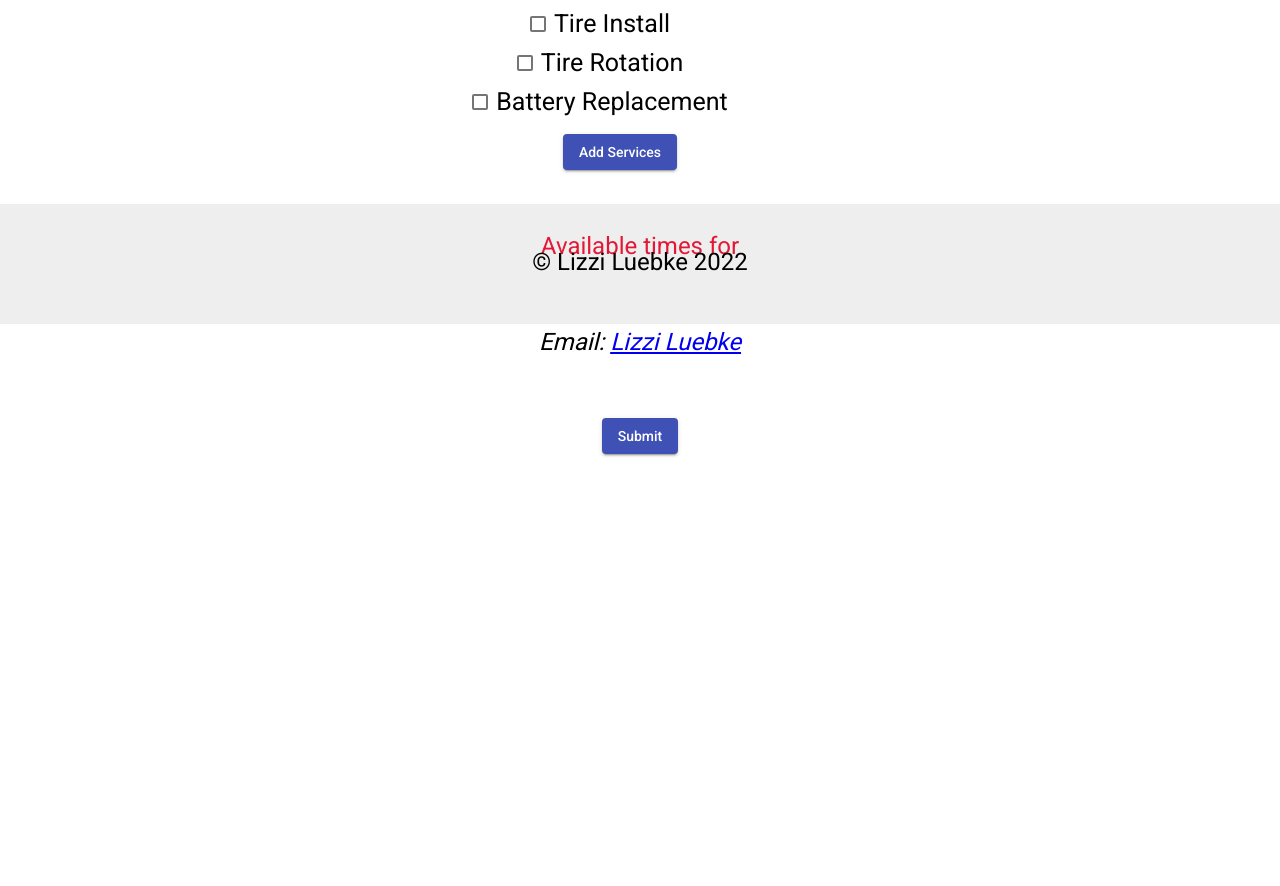
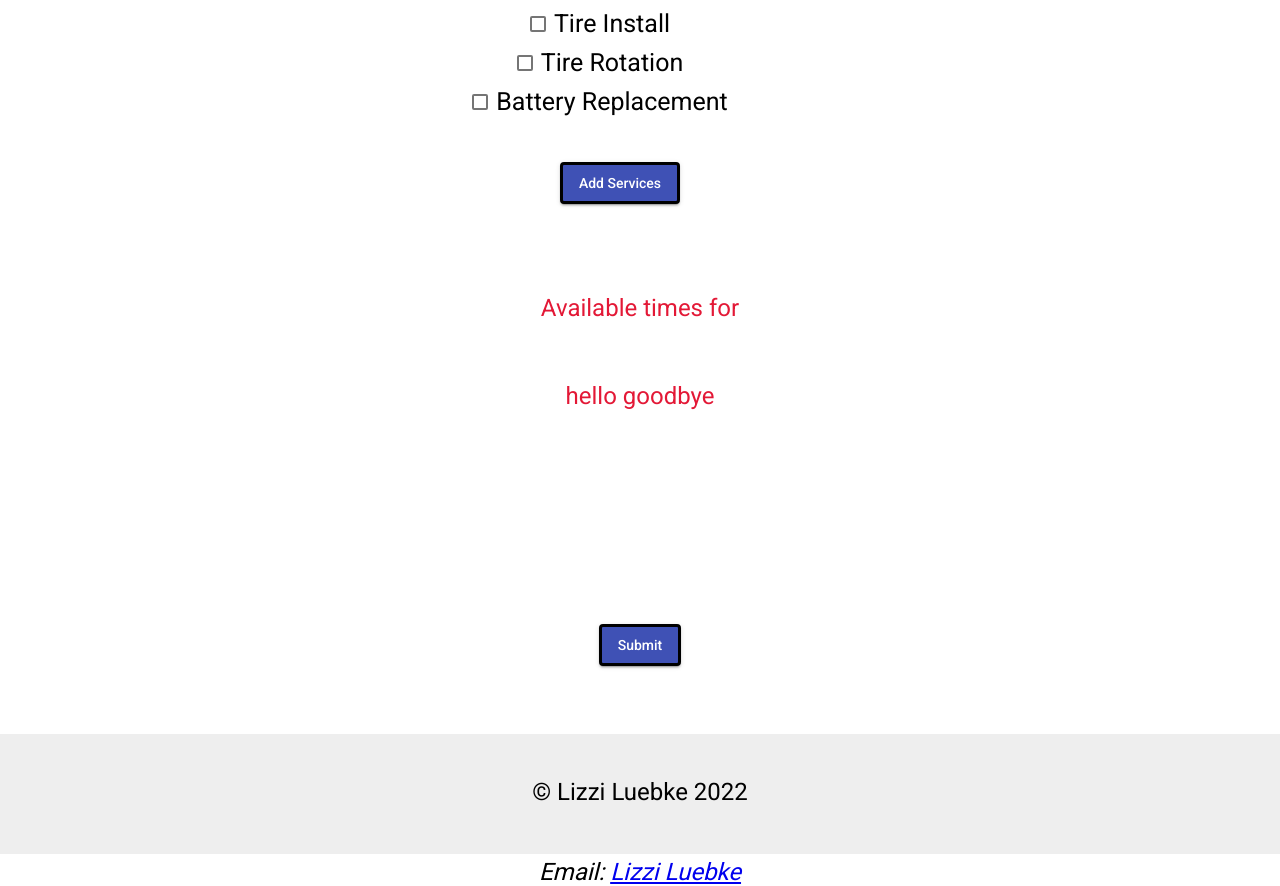
Before and after one commit to lizziluebke/cal-app, an Angular app: page /date in a window 1280 px wide. Shown: the part 700-1586 px from the top of the page. Before the commit the page ends 1154 px from the top, so only its background shows below. Built offline with nearby package versions, Linux system fonts and the light colour scheme; what ngdatecalendar would draw is missing.

Commit message:
9/7 changes

```diff
--- a/src/app/app.component.css
+++ b/src/app/app.component.css
@@ -22,3 +22,10 @@ h1 {
 footer {
   background-color: black;
 }
+
+.flex-wrapper {
+  display: flex;
+  min-height: 100vh;
+  flex-direction: column;
+  justify-content: space-between;
+}
--- a/src/app/app.component.html
+++ b/src/app/app.component.html
@@ -1,7 +1,6 @@
 
 
 
-<div class="flex-wrapper">
 
 
     <mat-toolbar id="toolbar" color="primary">
@@ -11,7 +10,6 @@
       </button>
     </mat-toolbar>
 
-  </div>
 
 
 
--- a/src/app/date/date.component.css
+++ b/src/app/date/date.component.css
@@ -1,6 +1,7 @@
 body {
   background-color: white;
   text-align: center;
+
 }
 
 
@@ -134,3 +135,35 @@ footer {
 p {
   padding: 2em;
 }
+
+button {
+  margin: 2em;
+  background-color: blue;
+  border: solid black 3px;
+  color: white;
+
+  justify-content: center;
+
+}
+
+.flex-wrapper {
+  display: flex;
+  min-height: 100vh;
+  flex-direction: column;
+  justify-content: space-between;
+}
+
+
+
+.container {
+  display: flex;
+  flex-direction: column;
+  column-count: 4;
+}
+
+#timeButtons {
+  height: 50px;
+  column-width: 40px;
+
+
+}
--- a/src/app/date/date.component.html
+++ b/src/app/date/date.component.html
@@ -3,6 +3,7 @@
 <!-- <head>
   <meta name="viewport" content="width=device-width, initial-scale=1.0">
 </head> -->
+<div class="flex-wrapper">
 
   <body>
     <!-- <div class="services"  >
@@ -45,6 +46,7 @@
             *ngFor="let s of services"
         >
             {{ s }}
+
             <br>
 
           </mat-checkbox>
@@ -59,14 +61,45 @@
       <br><br>
 
 
-      <div
+      <div class="container">
+      <div id="timeButtons"
+
+
          *ngFor="let o of openings">
-    <button
-        (click)="dateChecker(selected)"
+
+
+
+    <button mat-raised-button color="white"
+
+
+        (click)="captureTimeValue($event)"
+
     >
-        {{ o }}
+
+         {{ o }}
+
+
+
+
     </button>
+
+
   </div>
+
+</div>
+
+  <h1>hello {{ timeSlot }} goodbye</h1>
+  <p>{{ timeSlot }}</p>
+
+
+    <!-- <div
+      *ngFor="let t of timeSlot">
+    <h1>
+
+  </h1>
+    </div> -->
+
+
 
 
 
@@ -77,6 +110,7 @@
 
       <!-- </div> -->
       </body>
+      <div class="footer">
 
       <br><br>
       <footer>
@@ -86,3 +120,5 @@
           <a href="mailto:eluebke@costco.com"> Lizzi Luebke</a>
         </address>
       </footer>
+    </div>
+    </div>
--- a/src/app/date/date.component.ts
+++ b/src/app/date/date.component.ts
@@ -3,7 +3,7 @@
 
 import { Component, OnInit } from '@angular/core';
 import { getAppointmentService } from '../services/getAppointments.service';
-import { Observable } from 'rxjs';
+import { Observable, timeInterval } from 'rxjs';
 import { Injectable } from '@angular/core';
 import { HttpClient } from '@angular/common/http';
 import { MatButton } from '@angular/material/button';
@@ -22,6 +22,9 @@ export class DateComponent implements OnInit {
   selected: any;
   getAppointmentService: any;
   openings: string[] = [];
+  timeSlot: any[] = [];
+  text: string[] = [];
+
 
 
   constructor(private http: HttpClient, private appointmentService : getAppointmentService) { }
@@ -42,6 +45,8 @@ export class DateComponent implements OnInit {
   }
 
 
+
+
    dateConverter (date: string) {
     let dateSTR = JSON.stringify(date);
     return dateSTR;
@@ -50,32 +55,51 @@ export class DateComponent implements OnInit {
    async dateChecker (date: string) {
       const formattedDate = this.dateConverter(date);
       let formattedSTR =  JSON.stringify(date);
+
       let formattedJSON = JSON.parse(formattedSTR);
+
       let search = '-';
       let replace = '';
       let res = formattedSTR.split(search).join(replace);
       console.log(res.substring(1,9));
       let dateResult = res.substring(1,9);
       let finalResult = this.appointmentService.getAppointments(dateResult, "1", "30");
+
       finalResult.forEach((xyz) => {
         // let openings =  xyz.appointmentSlots[dateResult] // dateResult is a string
         // forEach(openings)
         // button
           //console.log(xyz.appointmentSlots[dateResult][40].startTimestamp);
           let openings = xyz.appointmentSlots[dateResult];
-          let openingCount = openings.length;
-          console.log(openingCount.toString().substring(1,9));
-          console.log(openings.toString().substring(1,9));  // this is what I want to print!!
+         let openingCount = openings.length;
+          //console.log(openingCount.toString().substring(1,9));
+         // console.log(openings.toString().substring(1,9));  // this is what I want to print!!
 
               for ( let i = 0; i < openingCount; i++) {
                // if (openings[i].appointmentSlots > 0) // then show button, if 0 then skip
-                  this.openings[i] = openings[i].startTimestamp;
 
-                  console.log(openings[i].startTimestamp);
+                  // let times = new Date(openings[i].startTimestamp);
+                  // let formattedTimes = times | date: 'shortTime';
+                  const time = new Date(openings[i].startTimestamp);
+                  this.openings[i] = time.toLocaleTimeString('en-US');
               }
       });
         return finalResult;
 }
 
+captureTimeValue(event: any) {
+  let timeSlot = event.srcElement.textContent;
+  console.log(timeSlot);
+  return timeSlot;
+
+
+
 
 }
+
+
+
+
+
+
+}
--- a/src/app/home/home.component.html
+++ b/src/app/home/home.component.html
@@ -2,6 +2,10 @@
   <meta name="viewport" content="width=device-width, initial-scale=1.0">
   <link rel="stylesheet" href="home.component.css">
 </head>
+
+<div class="flex-wrapper">
+<div class="container">
+
 
 <body>
 
@@ -40,3 +44,5 @@
     <a href="mailto:eluebke@costco.com"> Lizzi Luebke</a>
   </address>
 </footer>
+</div>
+</div>
```
Also changed, not shown: src/app/home/home.component.css (line endings or trailing spaces).
